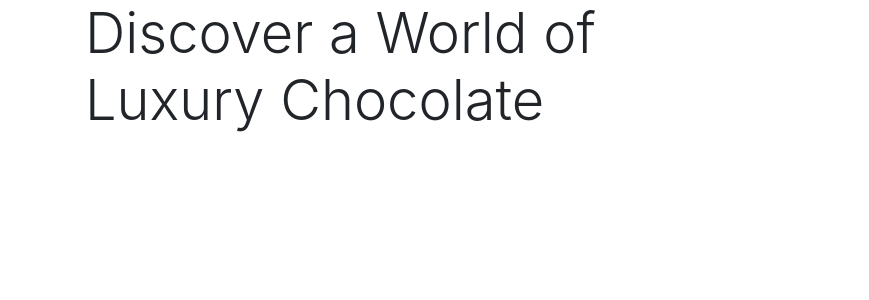
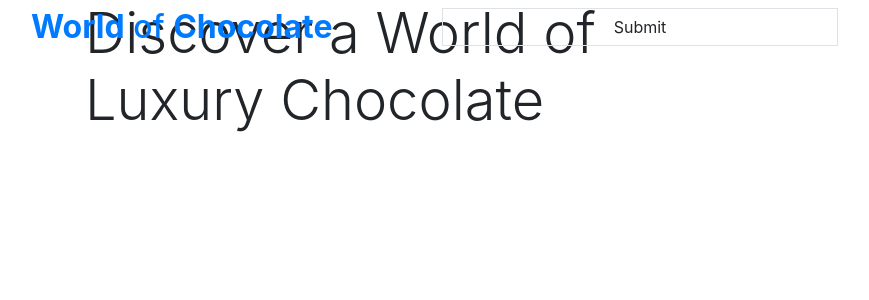
Before and after one commit to RoyoftheRavers/world-of-chocolate, a Django app: page / in a window 1280 px wide. Shown: the top 300 px of the page, without its empty margins (0-869 px from the left). Run offline with Django 3.2, Linux system fonts and the light colour scheme; some libraries are stand-ins or nearby versions.

Commit message:
Added logo button and account links to base header

```diff
--- a/templates/base.html
+++ b/templates/base.html
@@ -27,7 +27,31 @@
 </head>
 
 <body>
-    <header class="container-fluid fixed-top"></header>
+    <header class="container-fluid fixed-top">
+        <div class="row">
+            <div class="col-12 col-lg-4 my-auto py-1 py-lg-0 text-center text-lg-left">
+                <a href="{% url 'home' %}" class="nav-link main-logo-link">
+                    <h2 class="logo-font text-brown my-0"><strong>World</strong> of <strong>Chocolate</strong></h2>
+                </a>
+            </div>
+            <div class="col-12 col-lg-4 my-auto py-1 py-lg-0 text-center text-lg-left">
+                <form method="GET" action="">
+                    <div class="input-group w-100">
+                        <input type="submit" class="form-control btn btn-brown border border-brown rounded-0">
+                        <span class="icon">
+                            <i class="fas fa-search"></i>
+                        </span>
+                    </div>
+                </form>
+            </div>
+            <div class="col-12 col-lg-4 my-auto py-1 py-lg-0 text-center text-lg-left">
+                <ul class="list-inline list-unstyled text-center text-lg-right my-0">
+                    <li class="list-inline-item dropdown"></li>
+                    <li class="list-inline-item"></li>
+                </ul>
+            </div>
+        </div>
+    </header>
 
     {% if messages %}
     <div class="message-container"></div>
```
